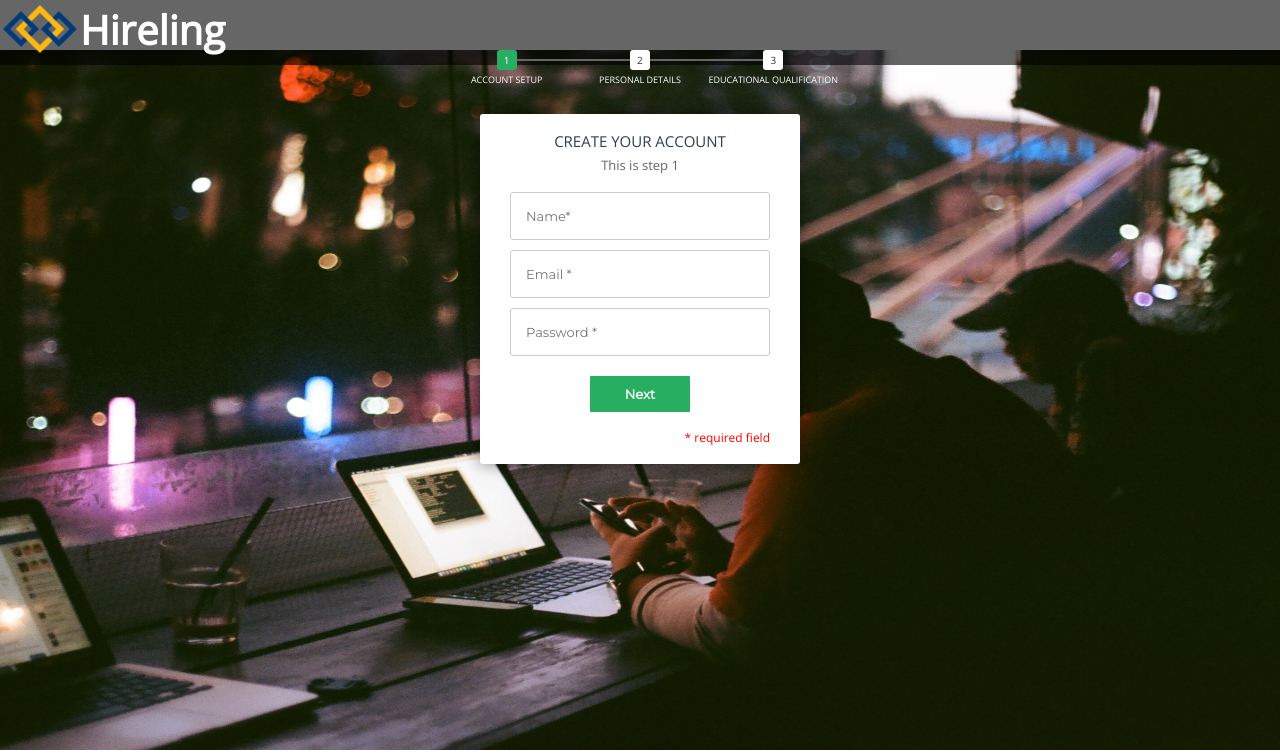
After one commit to jerin17/template, a PHP site: page /register/freelancer in a window 1280 px wide. The commit adds this page. Shown: the top 754 px of the page. Run offline with PHP 8.4, Linux system fonts and the light colour scheme; some libraries are stand-ins or nearby versions.

Commit message:
fregister

```diff
--- a/config.php
+++ b/config.php
@@ -1,5 +1,5 @@
 <?php
-@$conn = mysqli_connect('localhost','root','seoul','hireling');
+@$conn = mysqli_connect('localhost','root','seoul','template');
 if ($conn->connect_error) {
     die("Connection failed: " . $conn->connect_error);
 }
--- a/freelancer/dashboard.php
+++ b/freelancer/dashboard.php
@@ -16,7 +16,6 @@
       <ul>
         <li><a href="../index.php">Home</a></li>
         <li><a href="#jobs">Jobs</a></li>
-        <li><a href="#settings">Settings</a></li>
         <button class="button" style="background:#e74c3c;"><a href="../logout.php" style="color:white;text-decoration:none;">LOGOUT</a></button>
 	  </ul>
 	 </div>
--- a/index.php
+++ b/index.php
@@ -29,7 +29,7 @@
 			<div class="dropdown">
 			  <button class="dropbtn">Register</button><i class="fa fa-caret-down" style="color:white;position: absolute;left: 	85px;top: 10px;"></i>
 			  <div class="dropdown-content">
-			    <a href="register.php">Register as a freelancer</a>
+			    <a href="register/freelancer">Register as a freelancer</a>
 			    <a href="register.php">Register as a Recruiter</a>
 			  </div>
 			</div>
--- /dev/null
+++ b/register/freelancer/freelance_register.css
@@ -0,0 +1,168 @@
+/*custom font*/
+@import url(https://fonts.googleapis.com/css?family=Montserrat);
+@import url('https://fonts.googleapis.com/css?family=Open+Sans:300');
+
+body {
+	font-family: montserrat, arial, verdana;
+	margin: 0;padding: 0;
+}
+#msform {
+	width: 400px;
+	margin: 50px auto;
+	text-align: center;
+	position: relative;
+}
+#msform fieldset {
+	background: white;
+	border: 0 none;
+	border-radius: 3px;
+	box-shadow: 0 0 15px 1px rgba(0, 0, 0, 0.4);
+	padding: 20px 30px;
+	box-sizing: border-box;
+	width: 80%;
+	margin: 0 10%;
+
+	/*stacking fieldsets above each other*/
+	position: relative;
+}
+/*Hide all except first fieldset*/
+#msform fieldset:not(:first-of-type) {
+	display: none;
+}
+/*inputs*/
+#msform input, #msform textarea {
+	padding: 15px;
+	border: 1px solid #ccc;
+	border-radius: 3px;
+	margin-bottom: 10px;
+	width: 100%;
+	box-sizing: border-box;
+	font-family: montserrat;
+	color: #2C3E50;
+	font-size: 13px;
+}
+/*buttons*/
+#msform .action-button {
+	width: 100px;
+	background: #27AE60;
+	font-weight: bold;
+	color: white;
+	border: 0 none;
+	border-radius: 1px;
+	cursor: pointer;
+	padding: 10px 5px;
+	margin: 10px 5px;
+}
+#msform .action-button:hover, #msform .action-button:focus {
+	box-shadow: 0 0 0 2px white, 0 0 0 3px #27AE60;
+}
+/*headings*/
+.fs-title {
+	font-size: 15px;
+	text-transform: uppercase;
+	color: #2C3E50;
+	margin-bottom: 10px;
+}
+.fs-subtitle {
+	font-weight: normal;
+	font-size: 13px;
+	color: #666;
+	margin-bottom: 20px;
+}
+/*progressbar*/
+#progressbar {
+	margin-bottom: 30px;
+	overflow: hidden;
+	/*CSS counters to number the steps*/
+	counter-reset: step;
+}
+#progressbar li {
+	list-style-type: none;
+	color: white;
+	text-transform: uppercase;
+	font-size: 9px;
+	width: 33.33%;
+	float: left;
+	position: relative;
+}
+#progressbar li:before {
+	content: counter(step);
+	counter-increment: step;
+	width: 20px;
+	line-height: 20px;
+	display: block;
+	font-size: 10px;
+	color: #333;
+	background: white;
+	border-radius: 3px;
+	margin: 0 auto 5px auto;
+}
+/*progressbar connectors*/
+#progressbar li:after {
+	content: '';
+	width: 100%;
+	height: 2px;
+	background: white;
+	position: absolute;
+	left: -50%;
+	top: 9px;
+	z-index: -1; /*put it behind the numbers*/
+}
+#progressbar li:first-child:after {
+	/*connector not needed before the first step*/
+	content: none;
+}
+/*marking active/completed steps green*/
+/*The number of the step and the connector before it = green*/
+#progressbar li.active:before,  #progressbar li.active:after{
+	background: #27AE60;
+	color: white;
+}
+
+
+@import url('https://fonts.googleapis.com/css?family=Open+Sans:300');
+
+body{
+	margin: 0;padding: 0;
+	font-family: 'Open Sans', sans-serif;
+}
+
+::-webkit-scrollbar{width: 8px;}
+::-webkit-scrollbar-thumb{background: rgba(26,188,156,0.6);}
+::-webkit-scrollbar-track{background: grey;}
+
+.header{
+	position: absolute;
+	margin-top: -50px;padding: 10px 0;
+	background: rgba(0,0,0,0.6);
+	width: 100%;
+
+}
+
+.header a img{
+	position: absolute;
+	top: 5px;
+	width: 80px;
+	transition: .5s;
+}
+.header a img:hover{
+		transform: scale(1.1);
+}
+.header h1
+{
+	margin-left: 40px;
+}
+.header h1 a{
+	font-size: 40px;
+	color: white;
+	text-decoration:none;
+	float: left;
+	margin-left:40px;
+	margin-bottom: 5px;
+	font-family: 'Open Sans', sans-serif;
+	font-weight: bold;
+	/*margin-top: -10px;*/
+}
+.header h1 a:hover{
+	color: #1abc9c
+}
--- /dev/null
+++ b/register/freelancer/freelance_register.js
@@ -0,0 +1,78 @@
+
+//jQuery time
+var current_fs, next_fs, previous_fs; //fieldsets
+var left, opacity, scale; //fieldset properties which we will animate
+var animating; //flag to prevent quick multi-click glitches
+
+$(".next").click(function(){
+	if(animating) return false;
+	animating = true;
+
+	current_fs = $(this).parent();
+	next_fs = $(this).parent().next();
+
+	//activate next step on progressbar using the index of next_fs
+	$("#progressbar li").eq($("fieldset").index(next_fs)).addClass("active");
+
+	//show the next fieldset
+	next_fs.show();
+	//hide the current fieldset with style
+	current_fs.animate({opacity: 0}, {
+		step: function(now, mx) {
+			//as the opacity of current_fs reduces to 0 - stored in "now"
+			//1. scale current_fs down to 80%
+			scale = 1 - (1 - now) * 0.2;
+			//2. bring next_fs from the right(50%)
+			left = (now * 50)+"%";
+			//3. increase opacity of next_fs to 1 as it moves in
+			opacity = 1 - now;
+			current_fs.css({
+        'transform': 'scale('+scale+')',
+        'position': 'absolute'
+      });
+			next_fs.css({'left': left, 'opacity': opacity});
+		},
+		duration: 800,
+		complete: function(){
+			current_fs.hide();
+			animating = false;
+		},
+		//this comes from the custom easing plugin
+		easing: 'easeInOutBack'
+	});
+});
+
+$(".previous").click(function(){
+	if(animating) return false;
+	animating = true;
+
+	current_fs = $(this).parent();
+	previous_fs = $(this).parent().prev();
+
+	//de-activate current step on progressbar
+	$("#progressbar li").eq($("fieldset").index(current_fs)).removeClass("active");
+
+	//show the previous fieldset
+	previous_fs.show();
+	//hide the current fieldset with style
+	current_fs.animate({opacity: 0}, {
+		step: function(now, mx) {
+			//as the opacity of current_fs reduces to 0 - stored in "now"
+			//1. scale previous_fs from 80% to 100%
+			scale = 0.8 + (1 - now) * 0.2;
+			//2. take current_fs to the right(50%) - from 0%
+			left = ((1-now) * 50)+"%";
+			//3. increase opacity of previous_fs to 1 as it moves in
+			opacity = 1 - now;
+			current_fs.css({'left': left});
+			previous_fs.css({'transform': 'scale('+scale+')', 'opacity': opacity});
+		},
+		duration: 800,
+		complete: function(){
+			current_fs.hide();
+			animating = false;
+		},
+		//this comes from the custom easing plugin
+		easing: 'easeInOutBack'
+	});
+});
--- /dev/null
+++ b/register/freelancer/index.php
@@ -0,0 +1,76 @@
+<?php
+if($_SERVER["REQUEST_METHOD"]=="POST")
+{
+  header('Location:new.php');
+}
+?>
+<!DOCTYPE html>
+<html lang="en" style="
+    background-image: url(../../css/background/back5.jpg);
+    background-repeat: no-repeat;
+    background-attachment: fixed;
+    background-position: center;
+    background-size: 1400px 700px;
+">
+<head>
+    <meta charset="UTF-8">
+    <title>Hireling | Freelancer Registration </title>
+    <link rel="stylesheet" href="https://cdnjs.cloudflare.com/ajax/libs/meyer-reset/2.0/reset.min.css">
+    <link rel="stylesheet" href="freelance_register.css">
+    <link rel="icon" type="image/gif" href="../../css/images/logo.png"/>
+</head>
+
+<body>
+<div class="header">
+  <a href="../../index.php"><img src="../../css/images/logo2.png"></a>
+    <h1><a href="../../index.php">Hireling</a></h1>
+</div>
+
+<form id="msform" action="register.php" method="post">
+  <ul id="progressbar">
+    <li class="active">Account Setup</li>
+    <li>Personal Details</li>
+    <li>Educational Qualification</li>
+  </ul>
+  <fieldset>
+    <h2 class="fs-title">Create your account</h2>
+    <h3 class="fs-subtitle">This is step 1</h3>
+    <input type="text" name="f_name" placeholder="Name*" required/>
+    <input type="text" name="f_email" placeholder="Email *" required/>
+    <input type="password" name="f_password" placeholder="Password *" required />
+    <!-- <input type="password" name="f_cpassword" placeholder="Confirm Password *" required /> -->
+    <input type="submit" name="next" class="next action-button" value="Next" />
+    <br><span style="color: red;font-size: 12px;float: right;margin:0;margin-top: 10px;">* required field</span>
+  </fieldset>
+  <fieldset>
+   <h2 class="fs-title">Personal Credentials</h2>
+    <h3 class="fs-subtitle">Fill in your personal details...</h3>
+    <input type="text" name="f_phone" placeholder="Phone*" required/>
+    <input type="number" name="f_age" placeholder="Age*" required/>
+    <input type="text" name="f_gender" placeholder="Gender*" required/>
+    <input type="text" name="f_city" placeholder="City" />
+    <input type="submit" name="previous" class="previous action-button" value="Previous" />
+    <input type="submit" name="next" class="next action-button" value="Next" />
+    <br><span style="color: red;font-size: 12px;float: right;margin-top: 10px;">* required field</span>
+  </fieldset>
+  <fieldset>
+      <h2 class="fs-title">Educational Qualification</h2>
+    <input type="text" name="f_firm" placeholder="School/College/company*" required />
+    <input type="text" name="f_work" placeholder="Work Profile*" required />
+    <input type="text" name="f_project" placeholder="Project link"/>
+    <textarea name="f_skill" placeholder="Skills"></textarea>
+    <input type="submit" name="previous" class="previous action-button" value="Previous" />
+    <input type="submit" name="register" class="action-button" value="Submit">
+    <br><span style="color: red;font-size: 12px;float: right;margin-top: 10px;">* required field</span>
+  </fieldset>
+</form>
+
+  <script src='http://cdnjs.cloudflare.com/ajax/libs/jquery/2.1.3/jquery.min.js'></script>
+  <script src='http://cdnjs.cloudflare.com/ajax/libs/jquery-easing/1.3/jquery.easing.min.js'></script>
+  <script src="freelance_register.js"></script>
+
+
+
+
+</body>
+</html>
```
Also changed, not shown: register/freelancer/new.php (added, +91 -0 lines), register/freelancer/register.php (added, +24 -0 lines).
